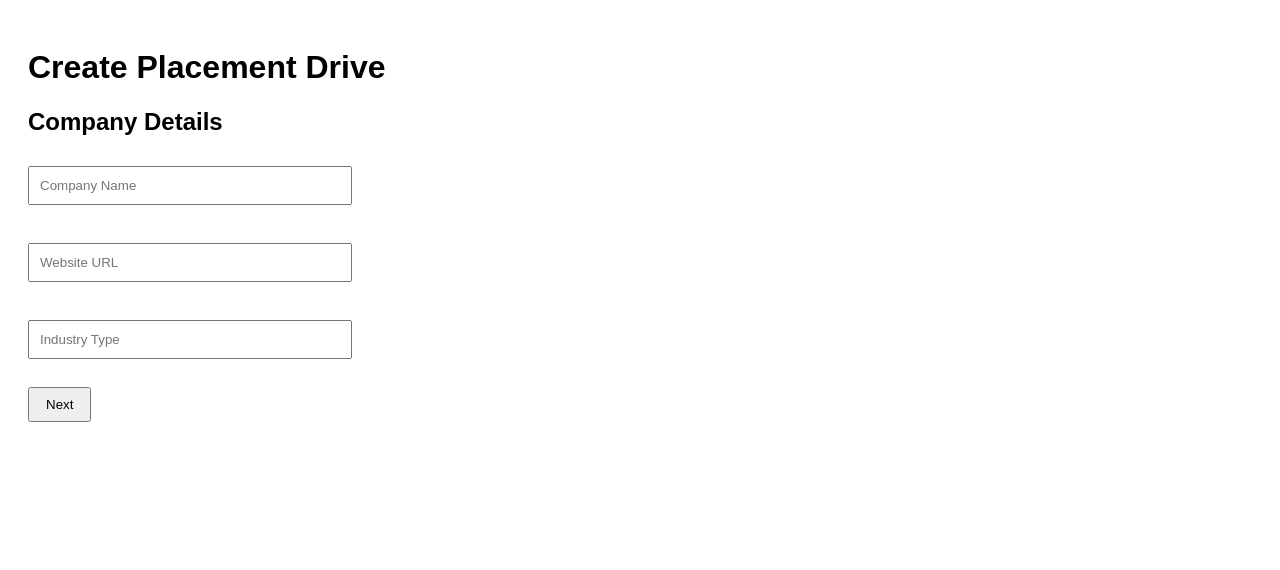
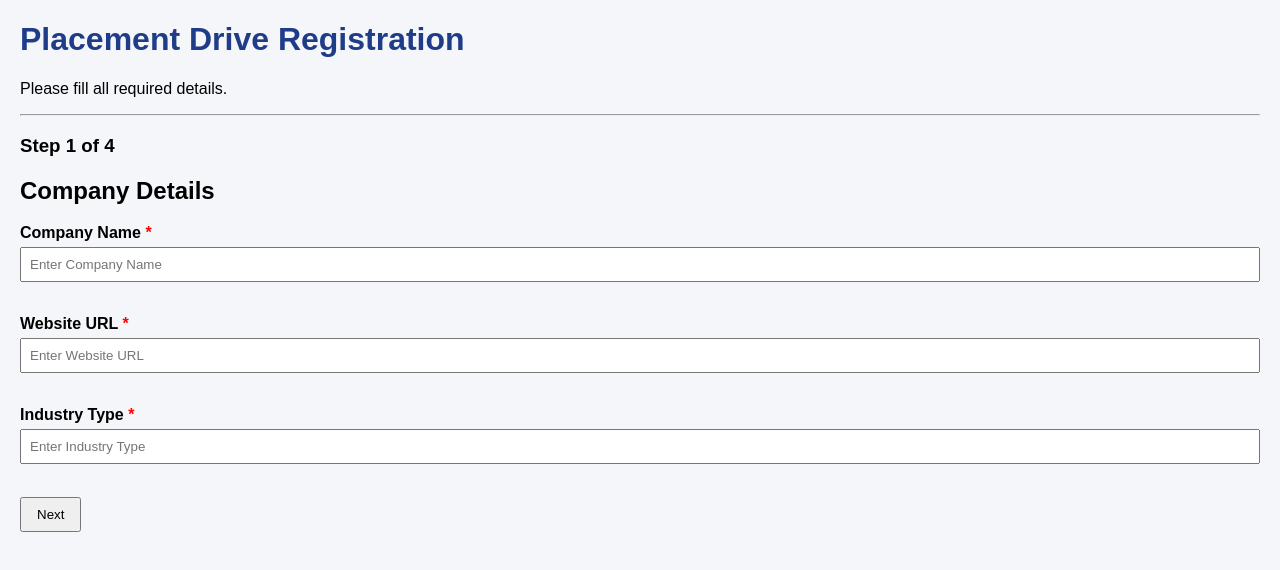
Before and after one commit to ananyaghosal5922-bit/placement-drive-admin, a React (Vite) app: page /create in a window 1280 px wide. Shown: the top 570 px of the page. Built offline with nearby package versions, Linux system fonts and the light colour scheme.

Commit message:
Improved UI with labels,navigations

```diff
--- a/src/components/Step1.jsx
+++ b/src/components/Step1.jsx
@@ -7,19 +7,24 @@ const { validateForm } = useFormikContext();
     <>
       <h2>Company Details</h2>
 
+      <label>
+       Company Name <span style={{ color: "red" }}>*</span>
+      </label>
       <Field
         name="companyName"
-        placeholder="Company Name"
+        placeholder="Enter Company Name"
       />
       <ErrorMessage
        name="companyName"
        component="div"
      />
       <br /><br />
-
+      <label>
+       Website URL <span style={{ color: "red" }}>*</span>
+      </label>
       <Field
         name="website"
-        placeholder="Website URL"
+        placeholder="Enter Website URL"
       />
       <ErrorMessage
        name="website"
@@ -27,10 +32,12 @@ const { validateForm } = useFormikContext();
        />
 
       <br /><br />
-
+      <label>
+      Industry Type <span style={{ color: "red" }}>*</span>
+      </label>
       <Field
         name="industry"
-        placeholder="Industry Type"
+        placeholder="Enter Industry Type"
       />
       <ErrorMessage
        name="industry"
@@ -44,13 +51,9 @@ const { validateForm } = useFormikContext();
   onClick={async () => {
     const errors = await validateForm();
 
-    if (
-      !errors.companyName &&
-      !errors.website &&
-      !errors.industry
-    ) {
-      setStep(2);
-    }
+   if (Object.keys(errors).length === 0) {
+  setStep(2);
+  }
   }}
   > Next
     </button>
--- a/src/components/Step2.jsx
+++ b/src/components/Step2.jsx
@@ -5,39 +5,50 @@ function Step2({ setStep }) {
     <>
       <h2>Job Specifications</h2>
 
+      <label>
+        Role <span style={{ color: "red" }}>*</span>
+      </label>
       <Field
         name="role"
-        placeholder="Job Role"
+        placeholder="Enter Job Role"
+      />
+
+      <br /><br />
+    <label>
+     Designation <span style={{ color: "red" }}>*</span>
+    </label>
+      <Field
+        name="designation"
+        placeholder=" Enter Designation"
+      />
+
+      <br /><br />
+      <label>
+      CTC <span style={{ color: "red" }}>*</span>
+      </label>
+      <Field
+        name="ctc"
+        placeholder="Enter CTC"
+      />
+
+      <br /><br />
+      <label>
+  location <span style={{ color: "red" }}>*</span>
+     </label>
+      <Field
+        name="location"
+        placeholder="Enter Location"
       />
 
       <br /><br />
 
-      <Field
-        name="designation"
-        placeholder="Designation"
-      />
-
-      <br /><br />
-
-      <Field
-        name="ctc"
-        placeholder="CTC"
-      />
-
-      <br /><br />
-
-      <Field
-        name="location"
-        placeholder="Location"
-      />
-
-      <br /><br />
+     <div className="button-container">
 
   <button
     type="button"
     onClick={() => setStep(1)}
   >
-        Back
+    Previous
   </button>
 
   <button
@@ -46,6 +57,8 @@ function Step2({ setStep }) {
   >
     Next
   </button>
+
+</div>
     </>
   );
 }
--- a/src/components/Step3.jsx
+++ b/src/components/Step3.jsx
@@ -4,7 +4,9 @@ function Step3({ setStep }) {
   return (
     <>
       <h2>Eligibility</h2>
-
+      <label>
+      CGPA <span style={{ color: "red" }}>*</span>
+    </label>
       <Field
         type="number"
         name="cgpa"
@@ -12,15 +14,19 @@ function Step3({ setStep }) {
       />
 
       <br /><br />
-
+      <label>
+       Batch Year <span style={{ color: "red" }}>*</span>
+    </label>
       <Field
         type="number"
         name="batch"
-        placeholder="Batch Year"
+        placeholder="Enter Batch Year"
       />
 
       <br /><br />
-
+      <label>
+  Eligible Branches <span style={{ color: "red" }}>*</span>
+    </label>
       <h3>Eligible Branches</h3>
 
       <label>
@@ -56,11 +62,13 @@ function Step3({ setStep }) {
 
       <br /><br />
 
+     <div className="button-container">
+
   <button
     type="button"
     onClick={() => setStep(2)}
   >
-        Back
+    Previous
   </button>
 
   <button
@@ -69,6 +77,8 @@ function Step3({ setStep }) {
   >
     Next
   </button>
+
+</div>
     </>
   );
 }
--- a/src/components/Step4.jsx
+++ b/src/components/Step4.jsx
@@ -4,15 +4,19 @@ function Step4({ setStep }) {
   return (
     <>
       <h2>Deadline</h2>
-
+      <label>
+     HR Email <span style={{ color: "red" }}>*</span>
+      </label>
       <Field
         type="email"
         name="email"
-        placeholder="HR Email"
+        placeholder="Enter HR Email"
       />
 
       <br /><br />
-
+      <label>
+       Deadline <span style={{ color: "red" }}>*</span>
+    </label>
       <Field
         type="datetime-local"
         name="deadline"
@@ -20,16 +24,20 @@ function Step4({ setStep }) {
 
       <br /><br />
 
+     <div className="button-container">
+
   <button
     type="button"
     onClick={() => setStep(3)}
   >
-        Back
+    Previous
   </button>
 
   <button type="submit">
     Publish
   </button>
+
+</div>
     </>
   );
 }
--- a/src/index.css
+++ b/src/index.css
@@ -1,15 +1,41 @@
 body {
   font-family: Arial, sans-serif;
-  padding: 20px;
+  background: #f4f6f9;
+  margin: 20px;
 }
 
-input {
-  width: 300px;
-  padding: 10px;
-  margin: 10px 0;
+input,
+select {
+  width: 100%;
+  padding: 8px;
+  margin-top: 5px;
+  margin-bottom: 15px;
+  box-sizing: border-box;
 }
 
 button {
-  padding: 8px 16px;
+  padding: 8px 15px;
   margin-right: 10px;
+  cursor: pointer;
 }
+
+label {
+  font-weight: bold;
+}
+
+h1 {
+  color: #1f3c88;
+}
+
+.button-container{
+  display:flex;
+  justify-content:space-between;
+  margin-top:20px;
+}
+
+.button-container button{
+  padding:10px 20px;
+  border:none;
+  border-radius:5px;
+  cursor:pointer;
+}
--- a/src/pages/Dashboard.jsx
+++ b/src/pages/Dashboard.jsx
@@ -9,17 +9,20 @@ function Dashboard() {
   const filteredDrives = drives.filter((drive) =>
   drive.companyName.toLowerCase().includes(search.toLowerCase())
 );
-
   console.log("Drives:",drives);
   return (
     <div>
       <h1>Placement Drive Dashboard</h1>
+      <p>Manage all placement drives.</p>
 
+      <h3>Total Drives: {drives.length}</h3>
+
+      <hr />
       <Link to="/create">
         <button>Create New Drive</button>
       </Link>
       <br />
-<br />
+      <br />
 
 <input
   type="text"
@@ -28,8 +31,8 @@ function Dashboard() {
   onChange={(e) => setSearch(e.target.value)}
 />
 
-<br />
-<br />
+    <br />
+    <br />
     {drives.length === 0 ? (
   <p>No Placement Drives Available</p>
   ) : (
@@ -37,7 +40,11 @@ function Dashboard() {
     <div key={index}>
       <h3>{drive.companyName}</h3>
       <p>{drive.role}</p>
-      <Link to={`/drive/${drive.id}`}>
+      <p>CTC: {drive.ctc}</p>
+       <p>Location: {drive.location}</p>
+       <p>Deadline: {drive.deadline}</p>
+
+  <Link to={`/drive/${drive.id}`}>
   <button>View Details</button>
    </Link>
       <button
--- a/src/pages/MultistepForm.jsx
+++ b/src/pages/MultistepForm.jsx
@@ -17,16 +17,12 @@ function MultiStepForm() {
 const navigate = useNavigate();
 
 const {
-  drives,
-  addDrive,
-  updateDrive,
-} = useDriveStore();
+  drives,addDrive, updateDrive,} = useDriveStore();
 
 const existingDrive = drives.find(
   (drive) => drive.id === Number(id)
 );
-
-  return (
+ return (
     <Formik
       initialValues={
          existingDrive || {
@@ -64,7 +60,12 @@ const existingDrive = drives.find(
       }}
     >
       <Form>
-        <h1>Create Placement Drive</h1>
+        <h1>Placement Drive Registration</h1>
+
+        <p>Please fill all required details.</p>
+
+        <hr />
+        <h3>Step {step} of 4</h3>
 
         {step === 1 && <Step1 setStep={setStep} />}
         {step === 2 && <Step2 setStep={setStep} />}
```
Lines whose indentation alone changed are shown as unchanged.
